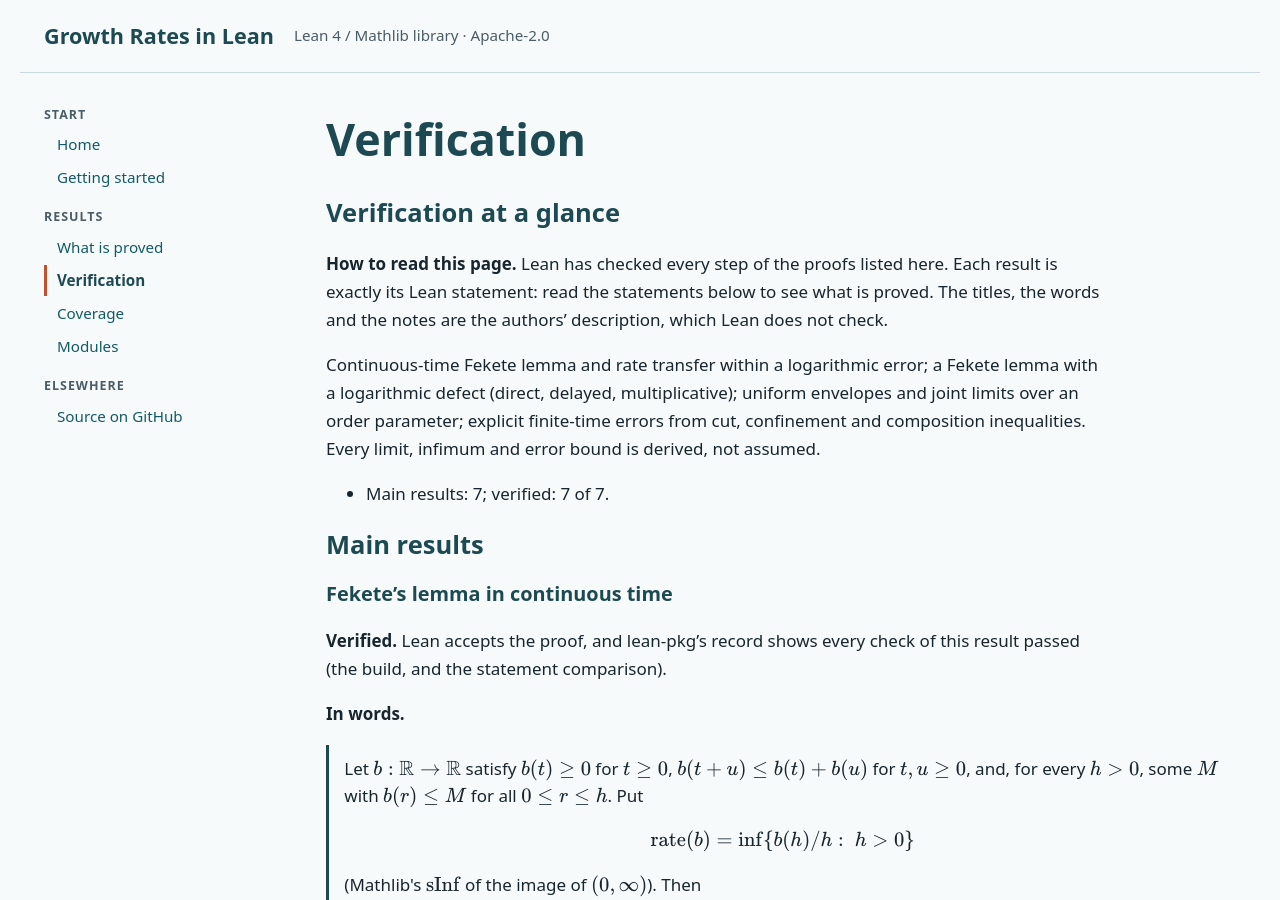
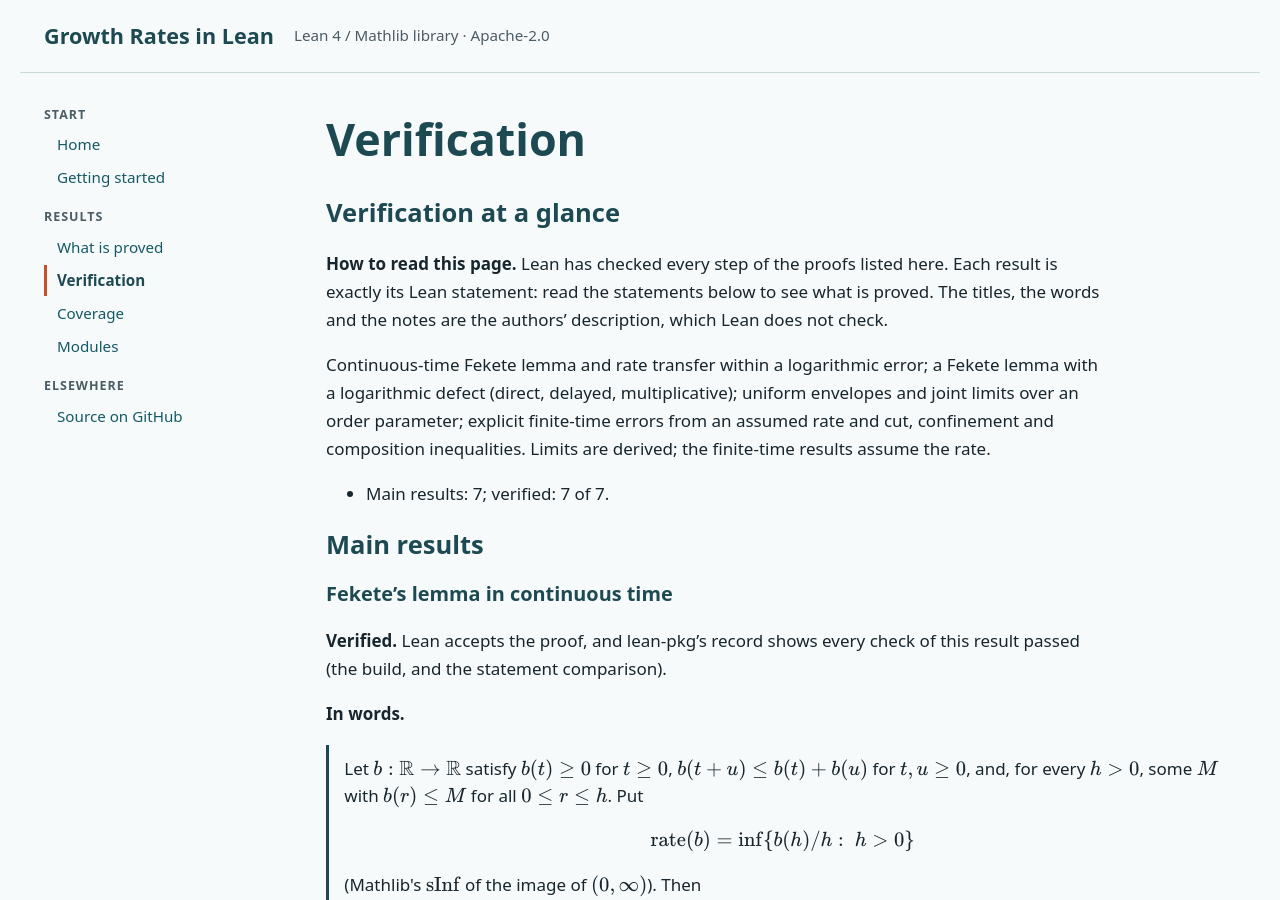
Before and after one commit to chenle02/growth-rates-lean, a Jekyll site: the page built from docs/verification.md, in a window 1280 px wide and 900 px high. Built offline with Jekyll 4.4.1, drawn with Linux system fonts in a browser that asks for light colours; our own code applies the rules of GitHub Pages for plain Markdown files.

Commit message:
README and docs: re-render the verification page after the coverage summary correction
Co-Authored-By: Claude Opus 5.5 (1M context) <noreply@anthropic.com>

```diff
--- a/docs/verification.md
+++ b/docs/verification.md
@@ -6,7 +6,7 @@
 
 **How to read this page.** Lean has checked every step of the proofs listed here. Each result is exactly its Lean statement: read the statements below to see what is proved. The titles, the words and the notes are the authors' description, which Lean does not check.
 
-Continuous-time Fekete lemma and rate transfer within a logarithmic error; a Fekete lemma with a logarithmic defect (direct, delayed, multiplicative); uniform envelopes and joint limits over an order parameter; explicit finite-time errors from cut, confinement and composition inequalities. Every limit, infimum and error bound is derived, not assumed.
+Continuous-time Fekete lemma and rate transfer within a logarithmic error; a Fekete lemma with a logarithmic defect (direct, delayed, multiplicative); uniform envelopes and joint limits over an order parameter; explicit finite-time errors from an assumed rate and cut, confinement and composition inequalities. Limits are derived; the finite-time results assume the rate.
 
 - Main results: 7; verified: 7 of 7.
 
```
Also changed, not shown: README.md.
